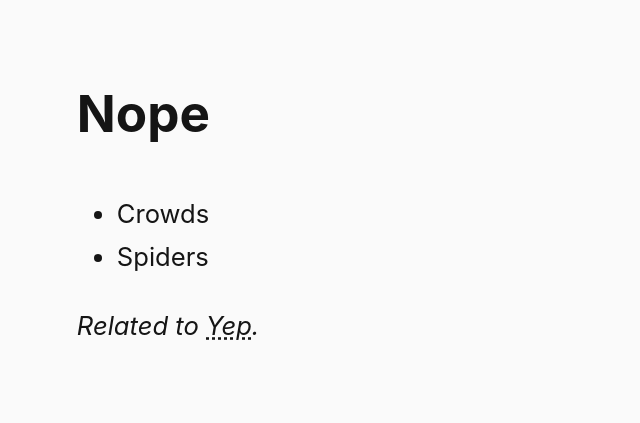
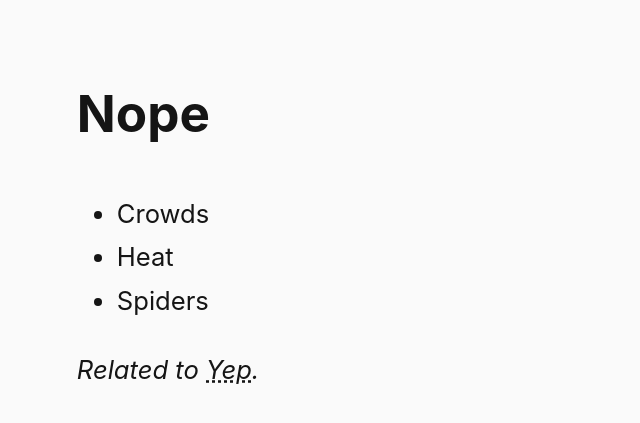
Before and after one commit to steinea/fyi, a Jekyll site: the page built from pages/nope.md, in a window 1280 px wide. Shown: the top 423 px of the page, without its empty margins (0-640 px from the left). Built offline with Jekyll 4.4.1, drawn with Linux system fonts in a browser that asks for light colours.

Commit message:
Add Heat

```diff
--- a/pages/nope.md
+++ b/pages/nope.md
@@ -5,6 +5,7 @@ permalink: /nope/
 ---
 
 * Crowds
+* Heat
 * Spiders
 
 *Related to [Yep](/yep/).*
```
